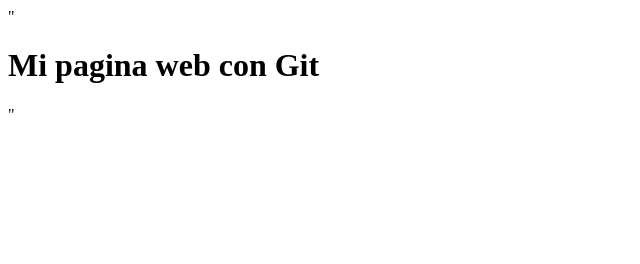
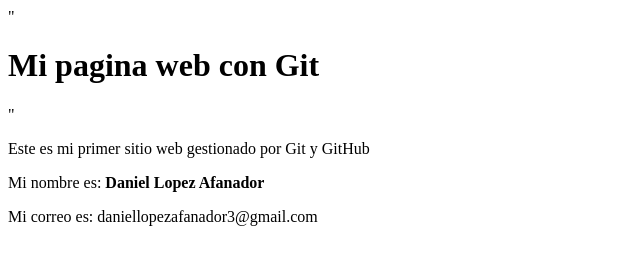
Before and after one commit to BlackberryCake21/MiPrimerRepositorio, a plain HTML site: page index.html in a window 1280 px wide. Shown: the whole page, without its empty margins (0-640 px from the left). Drawn offline with Linux system fonts and the light colour scheme.

Commit message:
Se agrego una descripcion al index

```diff
--- a/index.html
+++ b/index.html
@@ -1 +1,4 @@
 "<h1>Mi pagina web con Git</h1>"
+<p> Este es mi primer sitio web gestionado por Git y GitHub</p>
+<p>Mi nombre es: <strong>Daniel Lopez Afanador</strong></p>
+<p>Mi correo es: daniellopezafanador3@gmail.com</p>
```
